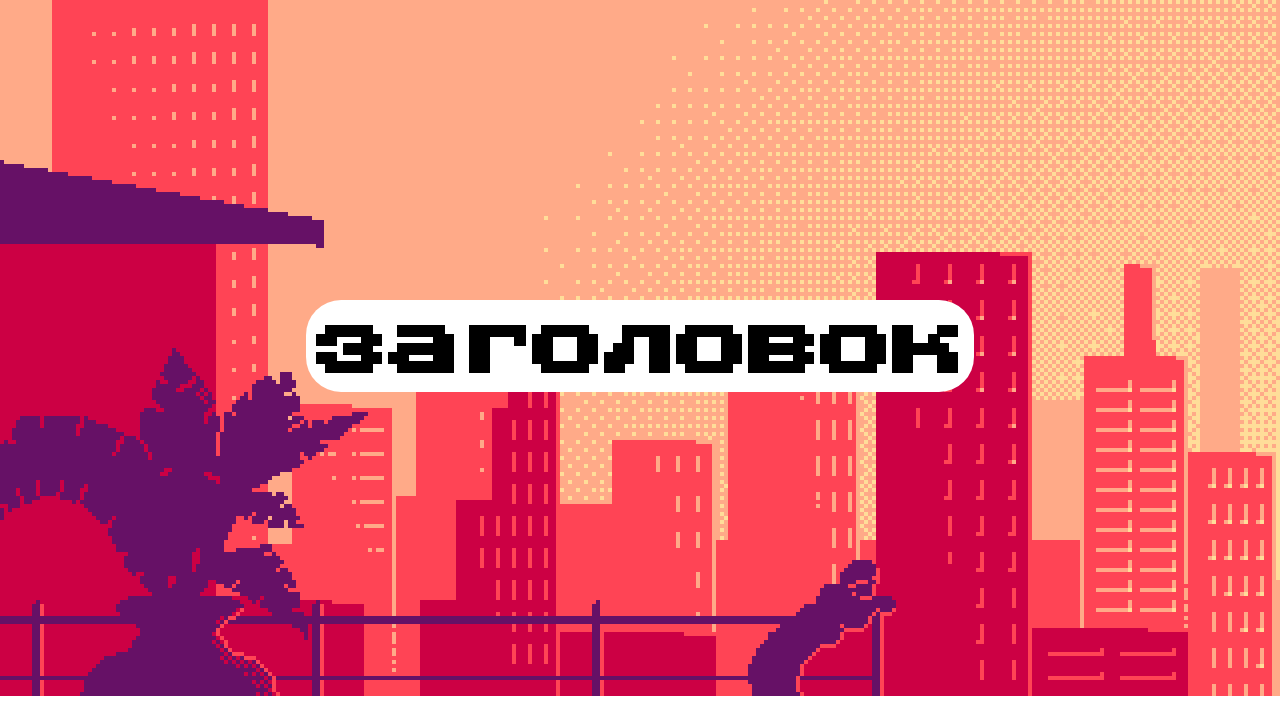
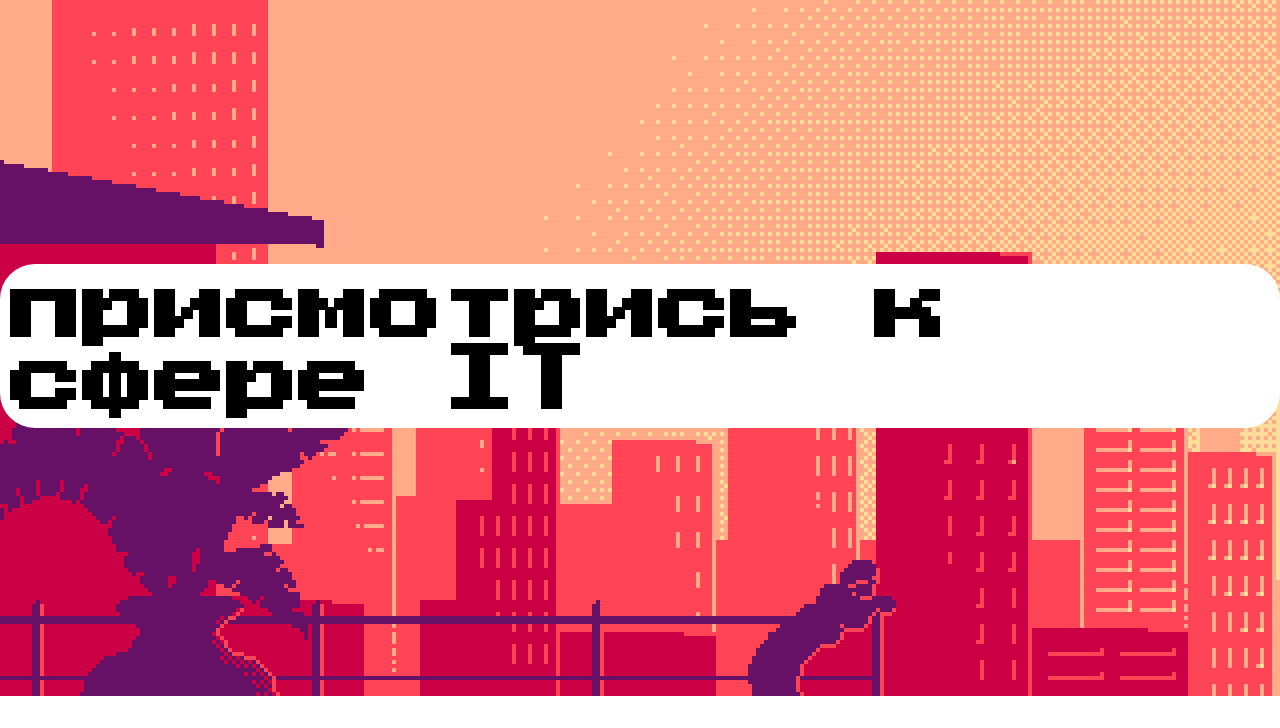
Before and after one commit to mracsim/KashkovMaxim, a plain HTML site: page index.html in a window 1280 px wide. Shown: the part 72-800 px from the top of the page. Drawn offline with Linux system fonts and the light colour scheme.

Commit message:
Update index.html

```diff
--- a/index.html
+++ b/index.html
@@ -27,7 +27,7 @@
         </div>
     </div>
     <div class="banner">
-        <h1>заголовок</h1>
+        <h1>присмотрись к сфере IT</h1>
     </div>
     <!-- <h1>Hello world!</h1>
     <h6>абзaцы</h6>
```
